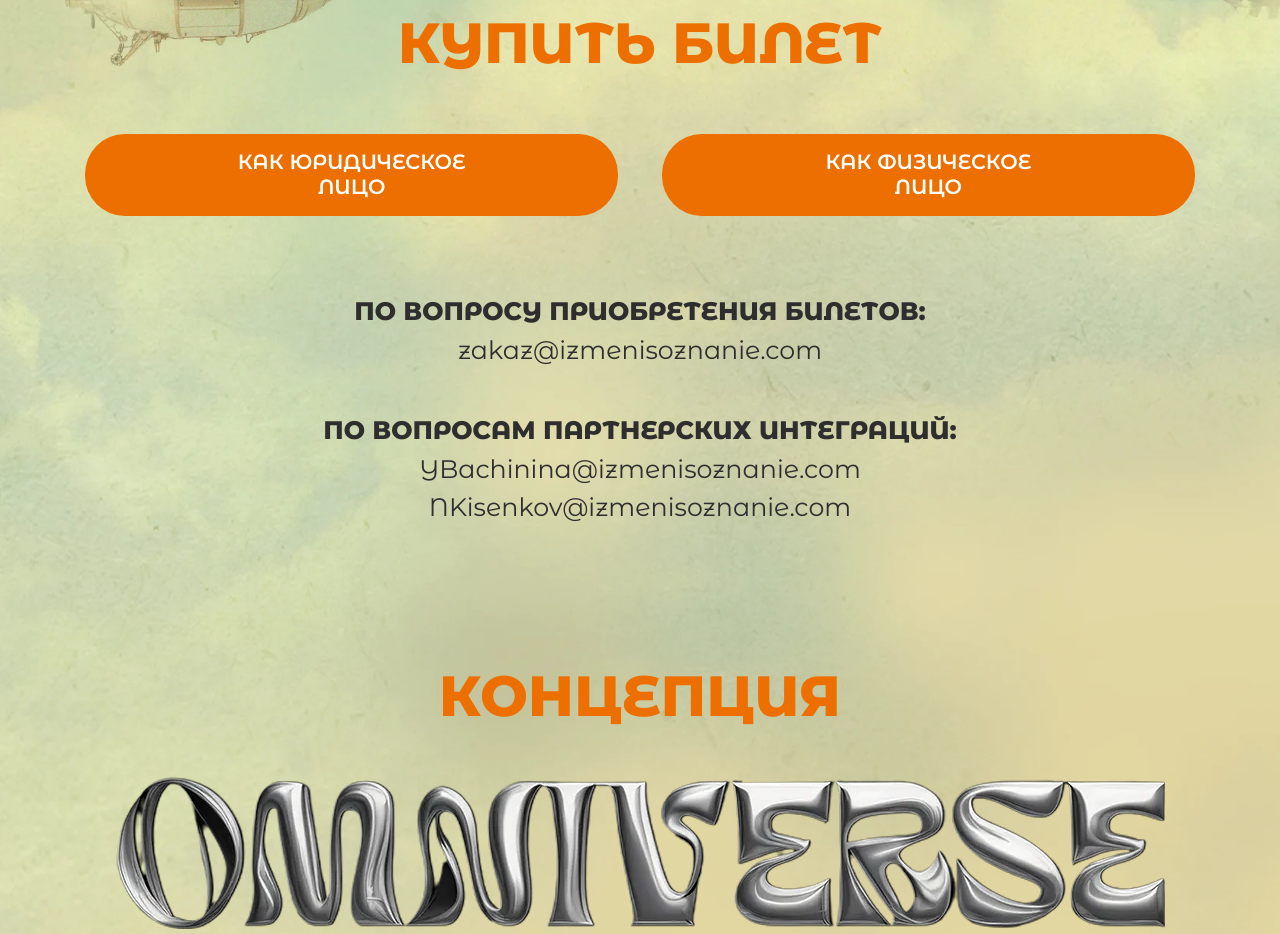
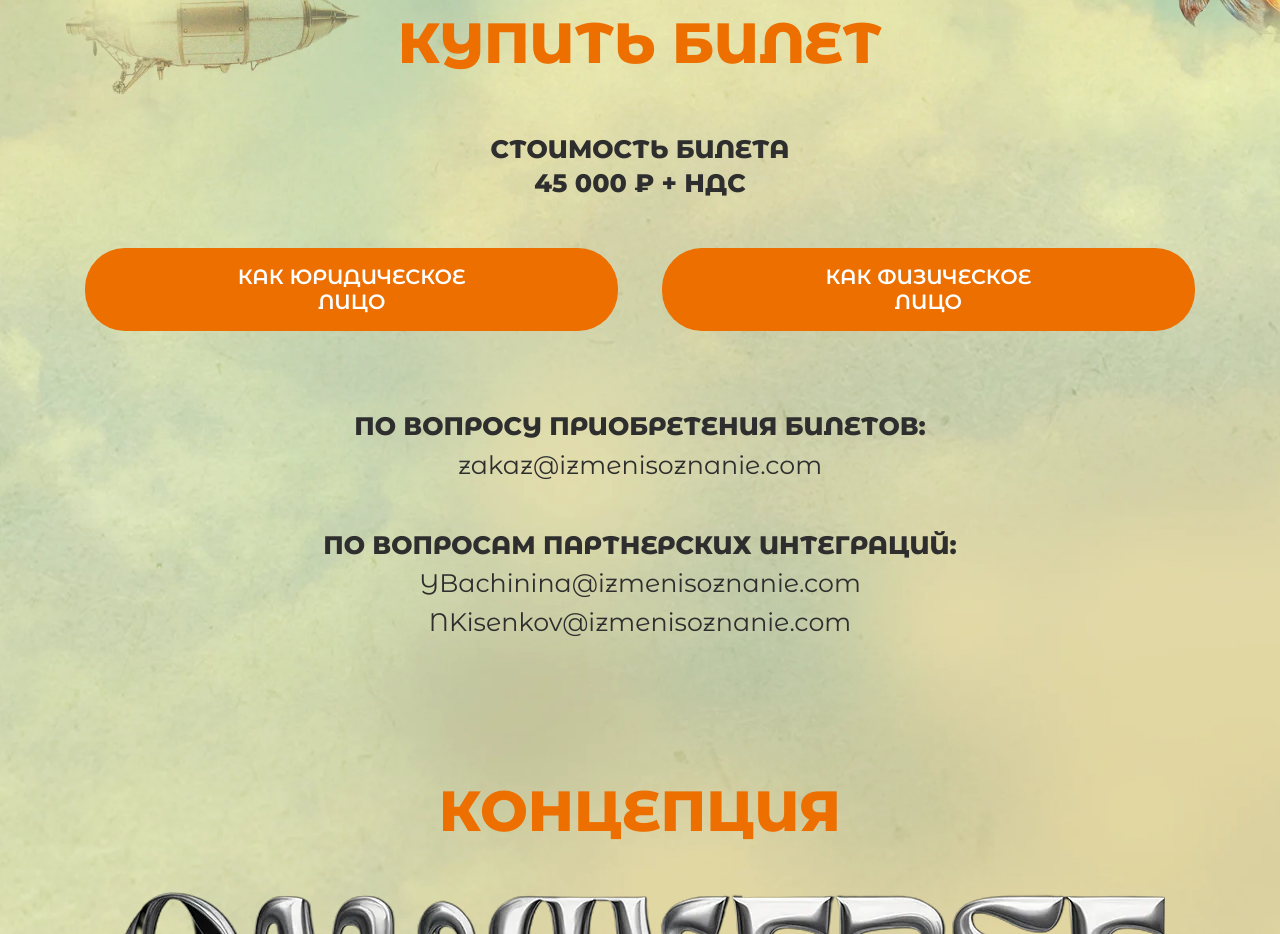
Before and after one commit to pavel-chermyanin/omnivrse, a React (Vite) app: page / in a window 1280 px wide. Shown: the part 1320-2254 px from the top of the page. Built offline with nearby package versions, Linux system fonts and the light colour scheme.

Commit message:
added text cost

```diff
--- a/src/components/profile/Profile.jsx
+++ b/src/components/profile/Profile.jsx
@@ -26,7 +26,7 @@ export const Profile = () => {
     <div className={styles.profile}>
 
 
-      <div >
+      <div>
         <p className={styles.text}>
           Продюсеры выездной
           <span> конференции IZMENI SOZNANIE </span>
@@ -44,9 +44,14 @@ export const Profile = () => {
         </p>
 
         <p id={'tickets'} className={styles.buttons_text}>КУПИТЬ БИЛЕТ</p>
+        <div className={styles.text_cost}>
+          <p>СТОИМОСТЬ БИЛЕТА</p>
+          <p>45 000 ₽ + НДС</p>
+        </div>
         <div className={styles.buttons}>
           <LinkButton className={styles.button} target={'_blank'} href={hrefUrl}>КАК ЮРИДИЧЕСКОЕ<br/> ЛИЦО</LinkButton>
-          <LinkButton className={styles.button} target={'_blank'} href={buyTicketUrl}>КАК ФИЗИЧЕСКОЕ<br/> ЛИЦО</LinkButton>
+          <LinkButton className={styles.button} target={'_blank'} href={buyTicketUrl}>КАК
+            ФИЗИЧЕСКОЕ<br/> ЛИЦО</LinkButton>
           {/*<Button className={styles.button}>КАК ФИЗИЧЕСКОЕ<br/> ЛИЦО</Button>*/}
         </div>
         <p className={styles.text_contacts}>
--- a/src/components/profile/profile.module.scss
+++ b/src/components/profile/profile.module.scss
@@ -63,6 +63,16 @@
     @include adaptiv-value('margin-block',30,70);
   }
 
+  .text_cost{
+    text-align: center;
+    @include fz(16, 30);
+    font-weight: 700;
+    @include adaptiv-value('margin-block',30,60);
+    display: flex;
+    flex-direction: column;
+    gap: 4px;
+  }
+
   .buttons {
     text-align: center;
     display: grid;
```
